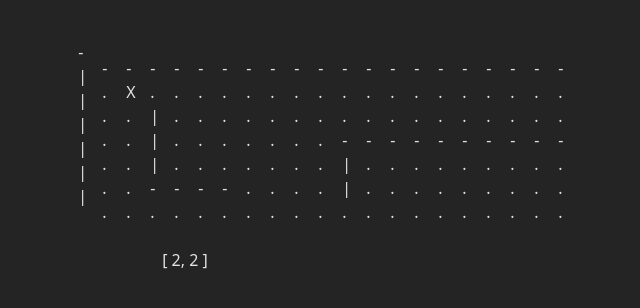
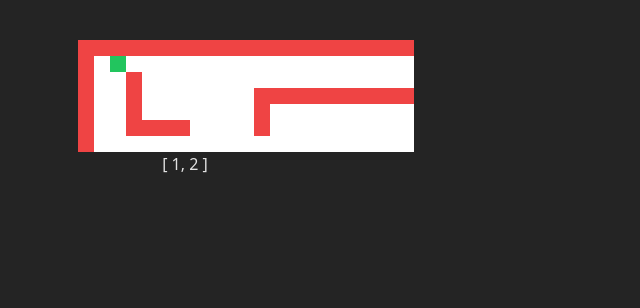
Before and after one commit to usuless/dotGame, a Vue app: page / in a window 1280 px wide. Shown: the top 308 px of the page, without its empty margins (455-1095 px from the left). Built offline with nearby package versions, Linux system fonts and the light colour scheme.

Commit message:
colors and laws

```diff
--- a/src/components/HelloWorld.vue
+++ b/src/components/HelloWorld.vue
@@ -6,19 +6,19 @@ import { moveRight, moveLeft, moveUp, moveDown } from '../utilities/moveSet';
 let player: string[] = ["X", "V", ">", "<", "^"]
 
 let game: Ref<string> =ref(
-`
----------------------
+`---------------------
 |.X..................
 |..|.................
 |..|.......----------
 |..|.......|.........
 |..----....|.........
-|....................
+|...................Z
 `)
 
 let parsedGame: Ref<string[]> = ref(game.value.split("\n"))
 
 let playerLocation: number[]
+let ghostLocation: number[]
 
 let findPlayer = () => {
   for(let i=0; i < parsedGame.value.length; i++) {
@@ -30,7 +30,6 @@ let findPlayer = () => {
     }
   }
 }
-
 
 
 document.addEventListener('keydown', function(e) {
@@ -58,19 +57,35 @@ document.addEventListener('keydown', function(e) {
 
 })
 
+const roadblocks = ["|", "-"]
+
+const element = {
+  class: "bg-red-500"
+}
+
+let checker = (e: string) => {
+  if(e === ".") {
+    element.class = "bg-white"
+  } else if (player.includes(e)) {
+    element.class = "bg-green-500"
+  } else if(roadblocks.includes(e)) {
+    element.class = "bg-red-500"
+  }
+  return element
+}
+
 findPlayer()
 </script>
 
 <template>
   <div class="flex flex-col h-full pt-10 items-center">
-    <div class="flex justify-around space-x-4 space-y-4 w-2/12" v-for="line in parsedGame">
+    <div class="flex justify-around w-2/12" v-for="line in parsedGame">
       <div class="" v-for="letter in line">
-        <p class="size-2">
-          {{ letter }}
+        <p class="size-4"  v-bind="checker(letter)">
         </p>
       </div>
     </div>
-    <p class="mt-10">
+    <p class="">
       {{ playerLocation }}
     </p>
   </div>
--- /dev/null
+++ b/src/utilities/ghost.ts
@@ -0,0 +1,2 @@
+export const ghost = () => {
+}
```
